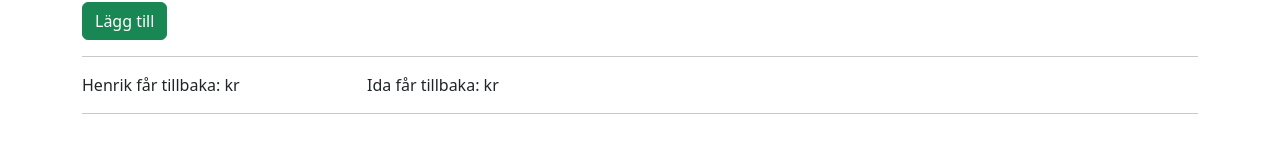
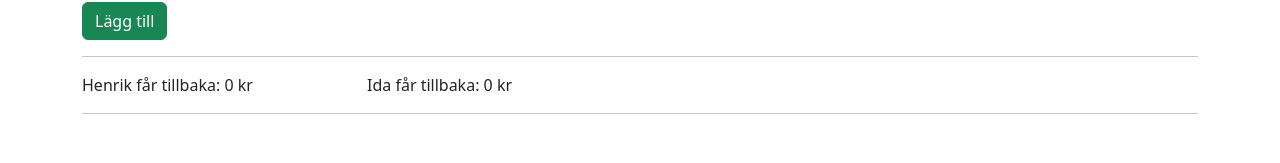
Before and after one commit to henriksimons/Splitvajs, a React (Create React App) app: page / in a window 1280 px wide. Shown: the part 352-515 px from the top of the page. Built offline with nearby package versions, Linux system fonts and the light colour scheme.

Commit message:
Update App.js

```diff
--- a/src/App.js
+++ b/src/App.js
@@ -4,40 +4,52 @@ import InputForm from "./components/InputForm";
 import ExpenseList from "./components/ExpenseList";
 import ResultBoard from "./components/ResultBoard";
 
-const emptyExpenseObj = {
-  list: [], // List of expense items
-  henrik: 0,
-  ida: 0,
-};
-
 const App = () => {
-  const [expenseObj, setExpenseObj] = useState(emptyExpenseObj);
+  const [expenseObj, setExpenseObj] = useState({
+    list: [], // List of expense items
+    repaymentHenrik: 0,
+    repaymentIda: 0,
+  });
 
   const addExpense = (expenseItem) => {
     const newList = [...expenseObj.list, expenseItem];
 
     const newExpenseObj = {
       list: newList,
-      henrik: getExpensesForPerson("Henrik", newList),
-      ida: getExpensesForPerson("Ida", newList),
+      repaymentHenrik: getRepayment("Henrik", newList),
+      repaymentIda: getRepayment("Ida", newList),
     };
 
     setExpenseObj(newExpenseObj);
+    console.log(expenseObj);
   };
 
-  const getExpensesForPerson = (person, listOfExpenseItems) => {
+  const getRepayment = (person, listOfExpenseItems) => {
     return listOfExpenseItems
       .filter((e) => e.person === person)
-      .map((e) => e.cost * e.compensation)
+      .map((e) => e.cost * e.repayment)
       .reduce((accumulator, currentValue) => accumulator + currentValue, 0);
   };
 
   const clear = (e) => {
     setExpenseObj({
       list: [],
-      henrik: 0,
-      ida: 0,
+      repaymentHenrik: 0,
+      repaymentIda: 0,
     });
+  };
+
+  const removeItem = (expenseItem) => {
+    const updatedList = expenseObj.list.filter((e) => !equals(e, expenseItem));
+    setExpenseObj({
+      list: updatedList,
+      repaymentHenrik: getRepayment("Henrik", updatedList),
+      repaymentIda: getRepayment("Ida", updatedList),
+    });
+  };
+
+  const equals = (e1, e2) => {
+    return e1.id === e2.id;
   };
 
   return (
@@ -46,11 +58,14 @@ const App = () => {
         <InputForm onExpenseSubmit={addExpense}></InputForm>
         <hr></hr>
         <ResultBoard
-          henrikRepayment={expenseObj.henrik}
-          idaRepayment={expenseObj.ida}
+          repaymentHenrik={expenseObj.repaymentHenrik}
+          repaymentIda={expenseObj.repaymentIda}
         ></ResultBoard>
         <hr></hr>
-        <ExpenseList listOfExpenses={expenseObj.list}></ExpenseList>
+        <ExpenseList
+          listOfExpenses={expenseObj.list}
+          onItemRemoval={removeItem}
+        ></ExpenseList>
         <div className="row">
           <div className="col-12">
             <button type="button" className="btn btn-danger" onClick={clear}>
```
